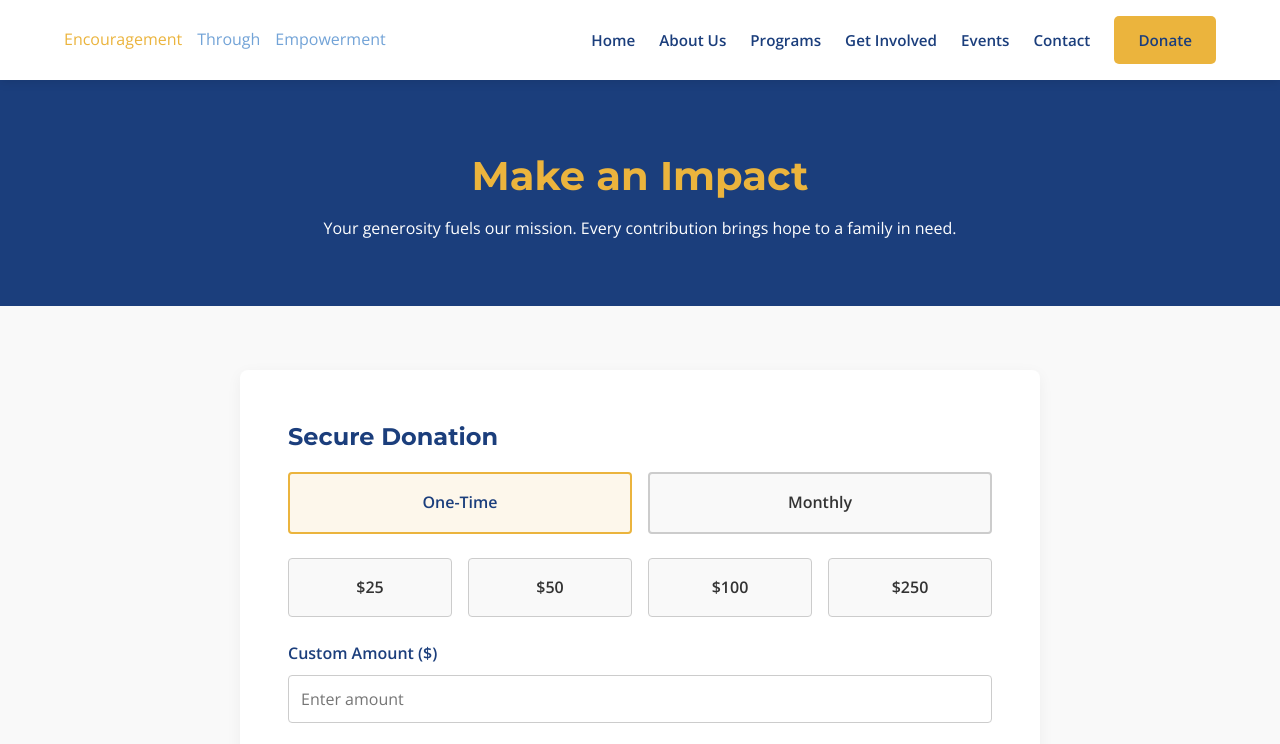
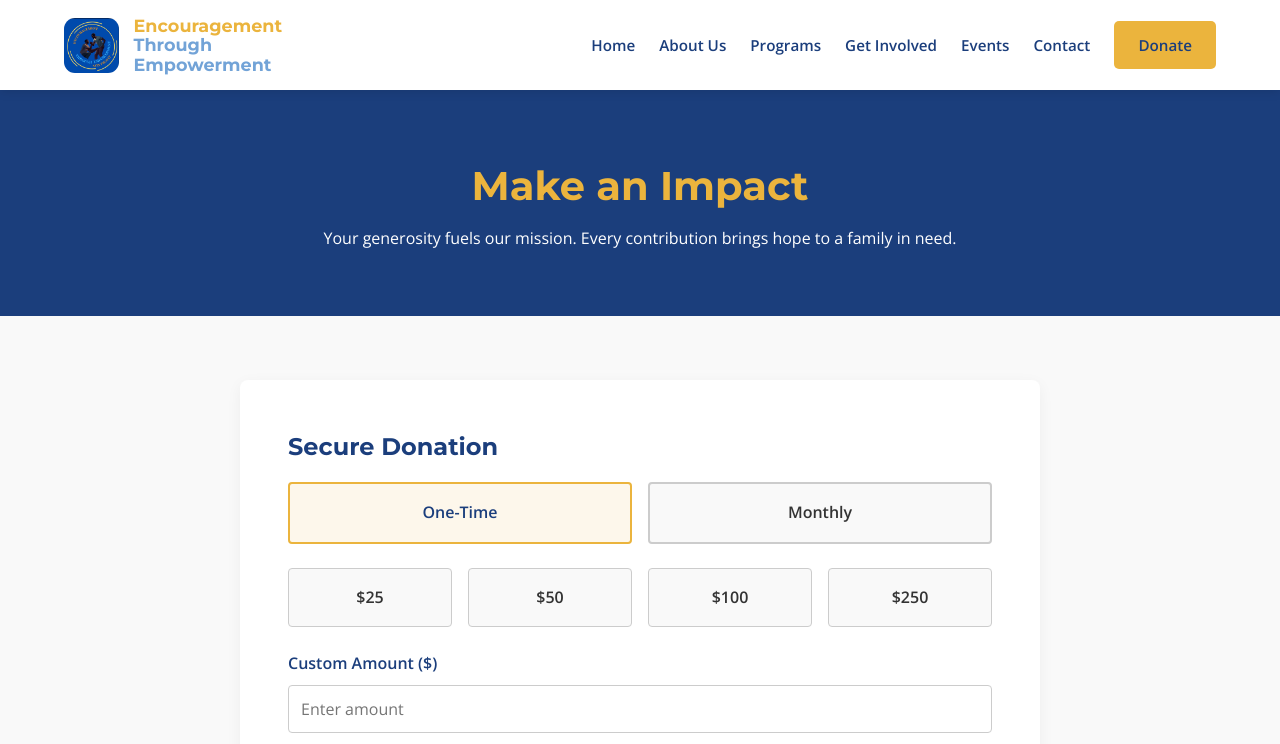
Before and after one commit to Abdullah-Saber/Encouragement-by-Empowerment.-org, a plain HTML site: page donate.html in a window 1280 px wide. Shown: the top 744 px of the page. Drawn offline with nearby package versions, Linux system fonts and the light colour scheme.

Commit message:
Enhance donate.html with meta description and logo
Updated the donate.html file to include a meta description and improved the logo section in the header.

```diff
--- a/donate.html
+++ b/donate.html
@@ -3,7 +3,8 @@
 <head>
     <meta charset="UTF-8">
     <meta name="viewport" content="width=device-width, initial-scale=1.0">
-    <title>Donate | Encouragement Through Empowerment</title>
+    <title>Encouragement Through Empowerment</title>
+    <meta name="description" content="Uplifting and supporting individuals and families through encouragement, mentorship, and community programs.">
     <link rel="stylesheet" href="styles.css">
     <link href="https://fonts.googleapis.com/css2?family=Montserrat:wght@400;600;700&family=Open+Sans:wght@400;600&display=swap" rel="stylesheet">
 </head>
@@ -11,14 +12,19 @@
 
     <header class="navbar">
         <div class="container nav-container">
-            <a href="index.html" class="logo">
-                <span class="logo-gold">Encouragement</span>
-                <span class="logo-light-blue">Through</span>
-                <span class="logo-light-blue">Empowerment</span>
-            </a>
-            <button class="mobile-toggle" aria-label="Toggle navigation">&#9776;</button>
+            <a href="about.html" class="logo">
+    <img src="logo.png" alt="Logo" class="nav-logo-img">
+    <div class="logo-text">
+        <span class="logo-gold">Encouragement</span>
+        <span class="logo-light-blue">Through</span>
+        <span class="logo-light-blue">Empowerment</span>
+    </div>
+</a>
+            <button class="mobile-toggle" aria-label="Toggle navigation">
+                &#9776;
+            </button>
             <nav class="nav-links">
-                <a href="index.html">Home</a>
+                <a href="index.html" >Home</a>
                 <a href="about.html">About Us</a>
                 <a href="programs.html">Programs</a>
                 <a href="involved.html">Get Involved</a>
```
